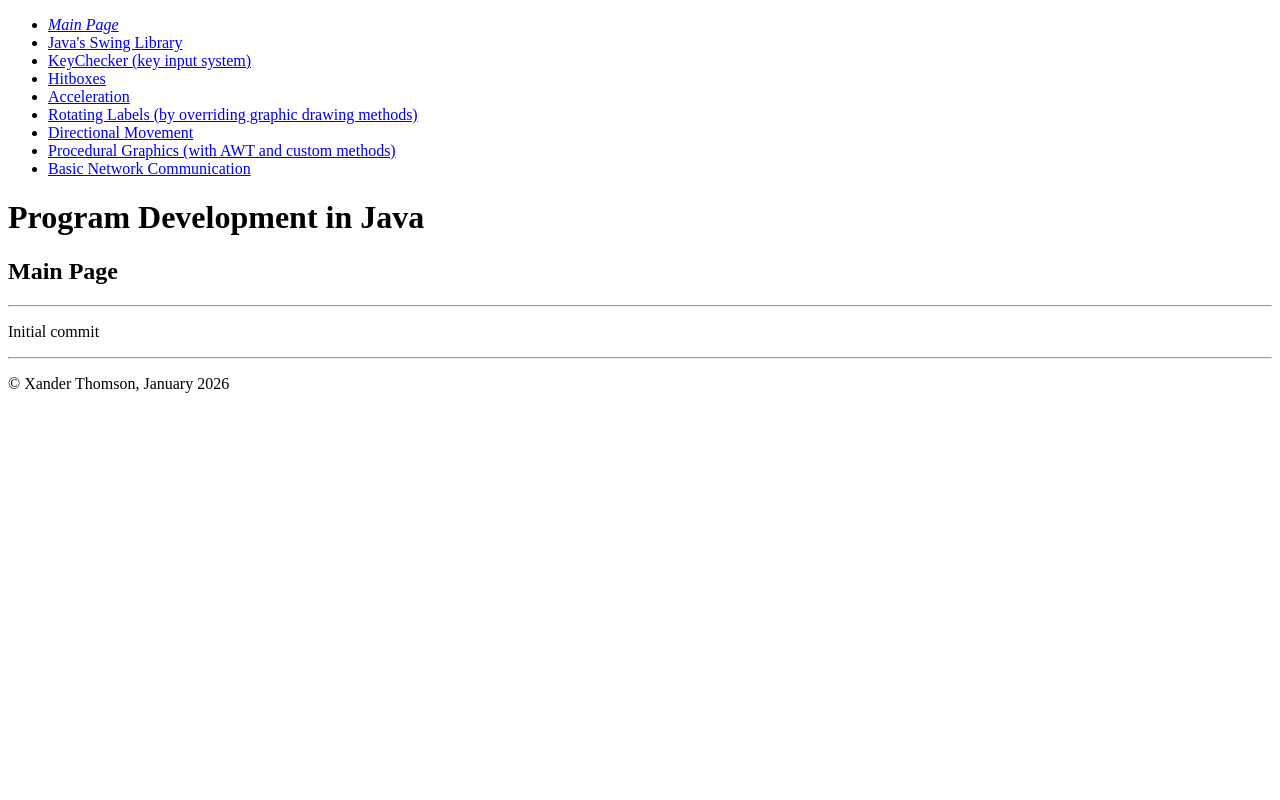
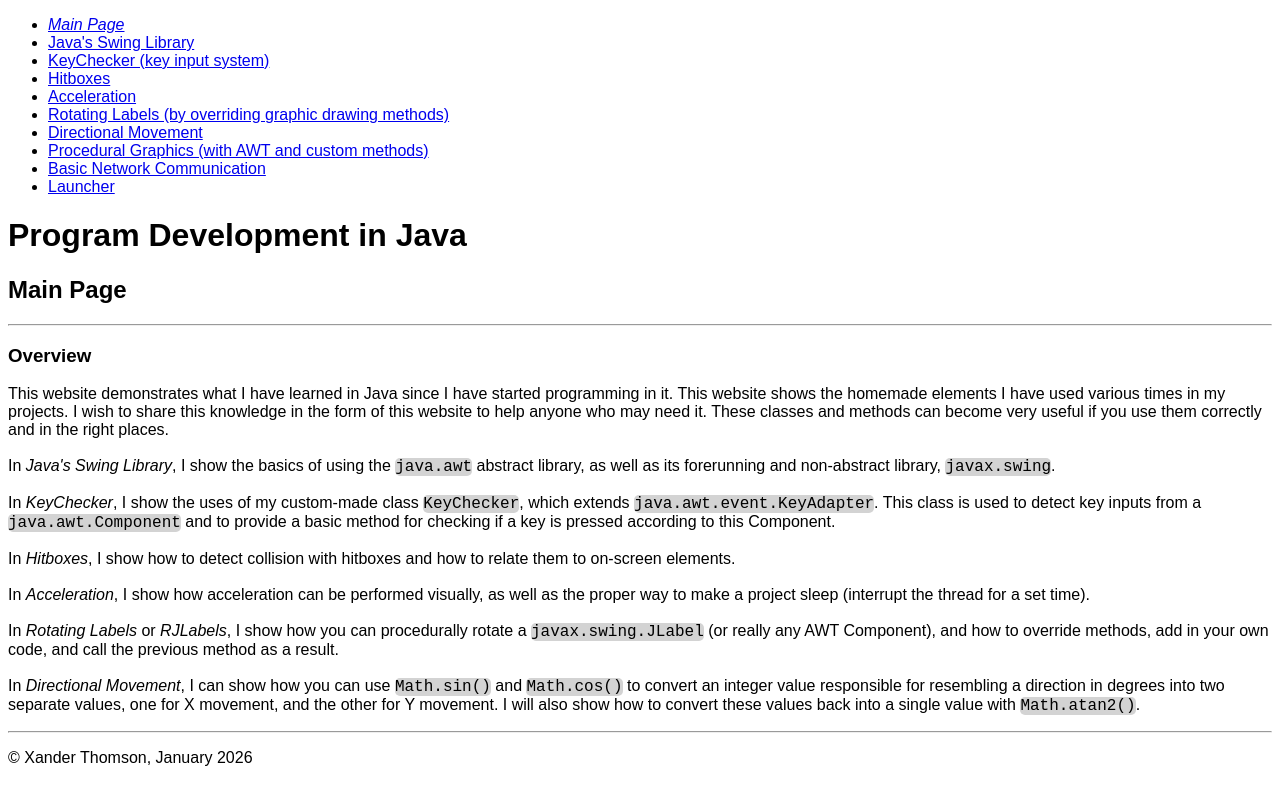
Before and after one commit to ZoloTown-2/web-project-1-xander-2, a plain HTML site: page index.html in a window 1280 px wide. Drawn offline with Linux system fonts and the light colour scheme.

Commit message:
index.html progress

```diff
--- a/index.html
+++ b/index.html
@@ -1,17 +1,22 @@
 <!--
   Main page
-  Last edited: 01/08/2025
-  Last commit: Initial commit - A2
+  Last edited: 01/12/2025
+  Last commit: index.html progress
+-->
+<!--
+  Set up launcher.html and add it to every file's list of
+  pages.
 -->
 <!DOCTYPE html>
 <html lang="en">
 <head>
   <meta charset="UTF-8" />
   <meta name="viewport" content="width=device-width, initial-scale=1.0" />
-  <title>Main Page &#x2014; Program Development in Java</title>
   <!--
     Using &#x instead of &# refers to hexadecimal (UTF list) rather than decimal (HTML entity list).
   -->
+  <title>Main Page &#x2014; Program Development in Java</title>
+  <link rel="stylesheet" href="style/main.css" />
 </head>
 <body>
   <header>
@@ -38,6 +43,7 @@
         <li><a href="directional-movement.html">Directional Movement</a></li>
         <li><a href="procedural-graphics.html">Procedural Graphics (with AWT and custom methods)</a></li>
         <li><a href="networking.html">Basic Network Communication</a></li>
+        <li><a href="launcher.html">Launcher</a></li>
       </ul>
     </nav>
     <h1>Program Development in Java</h1>
@@ -45,7 +51,36 @@
     <hr />
   </header>
   <main>
-    <p>Initial commit</p>
+    <h3>Overview</h3>
+    <p>
+      This website demonstrates what I have learned in Java since I have started programming in it.
+      This website shows the homemade elements I have used various times in my projects. I wish to
+      share this knowledge in the form of this website to help anyone who may need it. These classes
+      and methods can become very useful if you use them correctly and in the right places.
+      <br /><br />
+      In <i>Java's Swing Library</i>, I show the basics of using the <span class="code">java.awt</span>
+      abstract library, as well as its forerunning and non-abstract library, <span class="code">javax.swing</span>.
+      <br /><br />
+      In <i>KeyChecker</i>, I show the uses of my custom-made class <span class="code">KeyChecker</span>,
+      which extends <span class="code">java.awt.event.KeyAdapter</span>. This class is used to detect key
+      inputs from a <span class="code">java.awt.Component</span> and to provide a basic method for checking
+      if a key is pressed according to this Component.
+      <br /><br />
+      In <i>Hitboxes</i>, I show how to detect collision with hitboxes and how to relate them to on-screen
+      elements.
+      <br /><br />
+      In <i>Acceleration</i>, I show how acceleration can be performed visually, as well as the proper way to
+      make a project sleep (interrupt the thread for a set time).
+      <br /><br />
+      In <i>Rotating Labels</i> or <i>RJLabels</i>, I show how you can procedurally rotate a <span class="code">javax.swing.JLabel</span>
+      (or really any AWT Component), and how to override methods, add in your own code, and call the previous
+      method as a result.
+      <br /><br />
+      In <i>Directional Movement</i>, I can show how you can use <span class="code">Math.sin()</span> and <span class="code">Math.cos()</span>
+      to convert an integer value responsible for resembling a direction in degrees into two separate values, one
+      for X movement, and the other for Y movement. I will also show how to convert these values back into a single
+      value with <span class="code">Math.atan2()</span>.
+    </p>
   </main>
   <footer>
     <hr />
--- /dev/null
+++ b/style/main.css
@@ -0,0 +1,8 @@
+body {
+  font-family: Arial, Helvetica, sans-serif;
+}
+.code {
+  font-family:'Courier New', Courier, monospace;
+  background-color: lightgray;
+  border-radius: 5px;
+}
```
Also changed, not shown: launcher.html (added).
